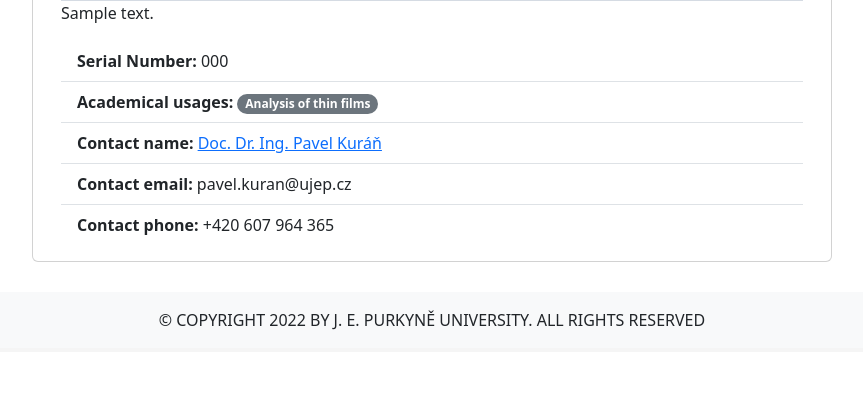
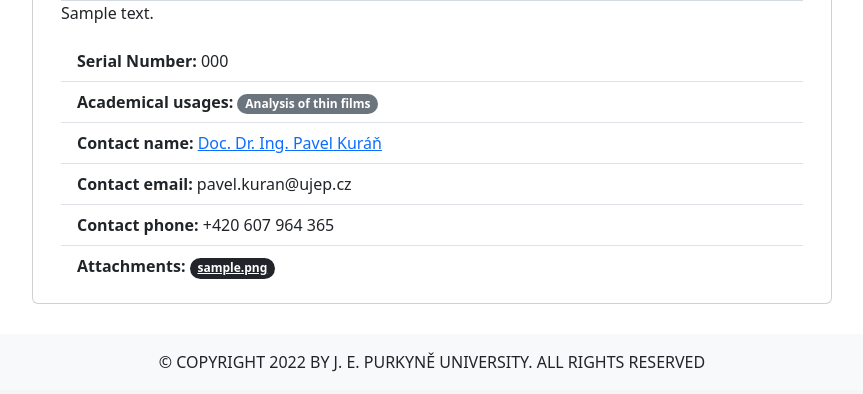
Before and after one commit to ki-ujep/facilities, a Django app: page /device/1 in a window 1280 px wide. Shown: the part 1040-1434 px from the top of the page, without its empty margins (208-1071 px from the left). Before the commit the page ends 1370 px from the top, so only its background shows below. Run offline with Django 4.2, Linux system fonts and the light colour scheme; data comes from the database, SQL or seed files in the repository; tables that the repository leaves empty hold one stand-in row (values such as "Sample post"); grey boxes marked "Sample" are stand-in pictures; parts of the project's set-up code (start-up, migrations or seed data) failed here and were passed over; some libraries are stand-ins or nearby versions.

Commit message:
add attachments inline into device admin page, add attachments to device detail page (#24)
Co-authored-by: MQ <mq@4mq.xyz>

```diff
--- a/facility/client/admin.py
+++ b/facility/client/admin.py
@@ -1,9 +1,13 @@
 from django.contrib import admin
 from .models import Device, Usage, Laboratory, Faculty, Department, Contact, Category, Attachment
 
+class AttachmentInline(admin.TabularInline):
+    model = Attachment
+    extra = 1
 
 class DeviceAdmin(admin.ModelAdmin):
     list_display = ("name", "serial_number", "laboratory", "department", "contact")
+    inlines = [AttachmentInline]
 
 
 class LaboratoryAdmin(admin.ModelAdmin):
--- a/facility/client/models.py
+++ b/facility/client/models.py
@@ -115,7 +115,8 @@ class Device(models.Model):
 # === Attachment ===
 class Attachment(models.Model):
     file = models.FileField(upload_to="attachments/", max_length=255, null=True)
-    device = models.ForeignKey(Device, on_delete=models.SET_NULL, null=True)
+    device = models.ForeignKey(Device, on_delete=models.SET_NULL, null=True,
+                               related_name="attachments")
 
     def __str__(self):
         return f"{self.file.name}"
--- a/facility/client/templates/device.html
+++ b/facility/client/templates/device.html
@@ -89,6 +89,11 @@
             <li class="list-group-item">
                 <span class="fw-bold">Contact phone:</span> {{device.contact.phone}}
             </li>
+            <li class="list-group-item">
+                <span class="fw-bold">Attachments:</span>
+                {% for attachment in device.attachments.all %}
+                    <a href="{{ attachment.file.url }}" class="badge bg-dark rounded-pill">{{ attachment.file.name }}</a>
+                {% endfor %}
         </ul>
 
     </div>
```
Also changed, not shown: facility/client/migrations/0020_alter_attachment_device.py (added).
